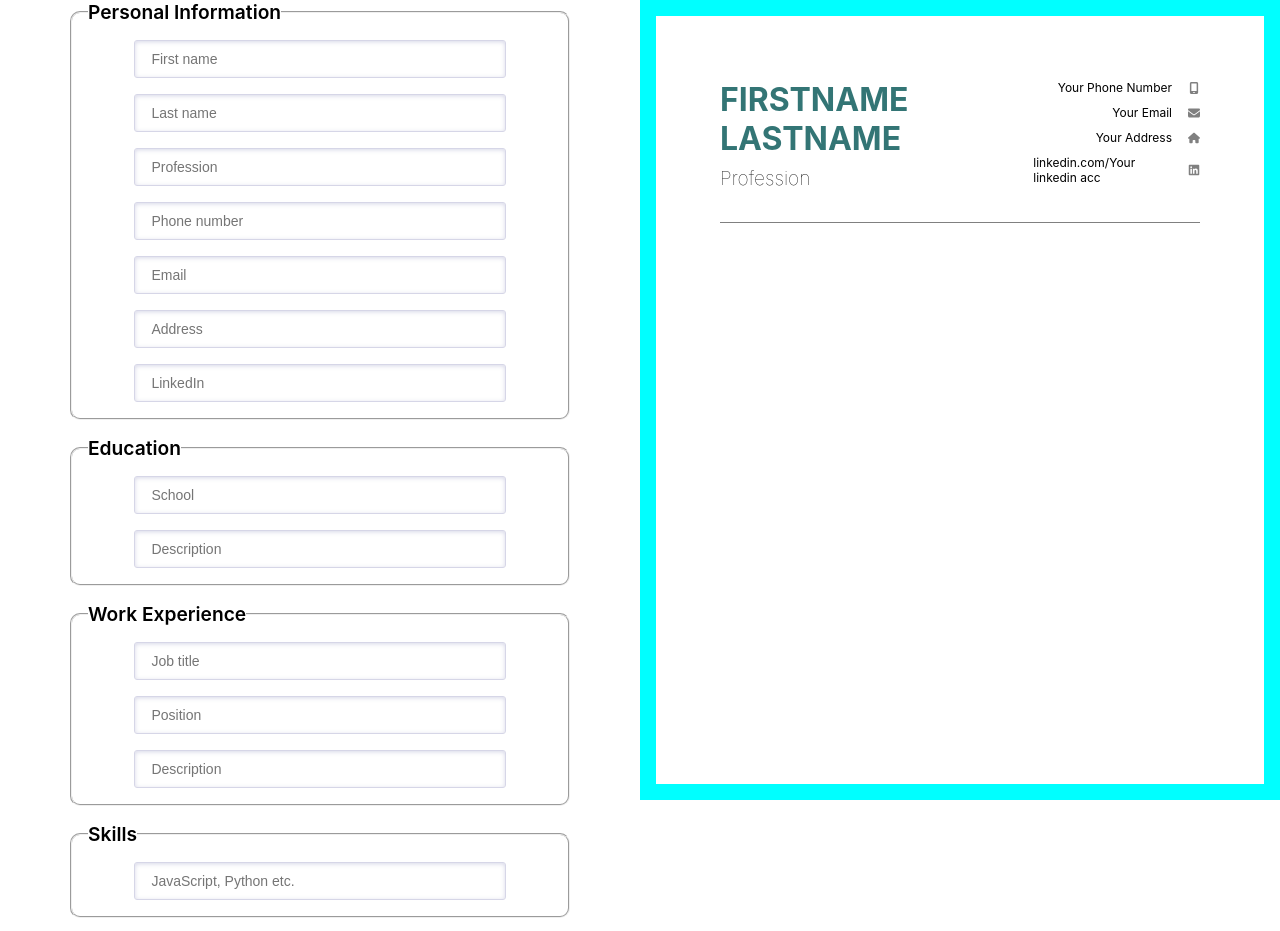
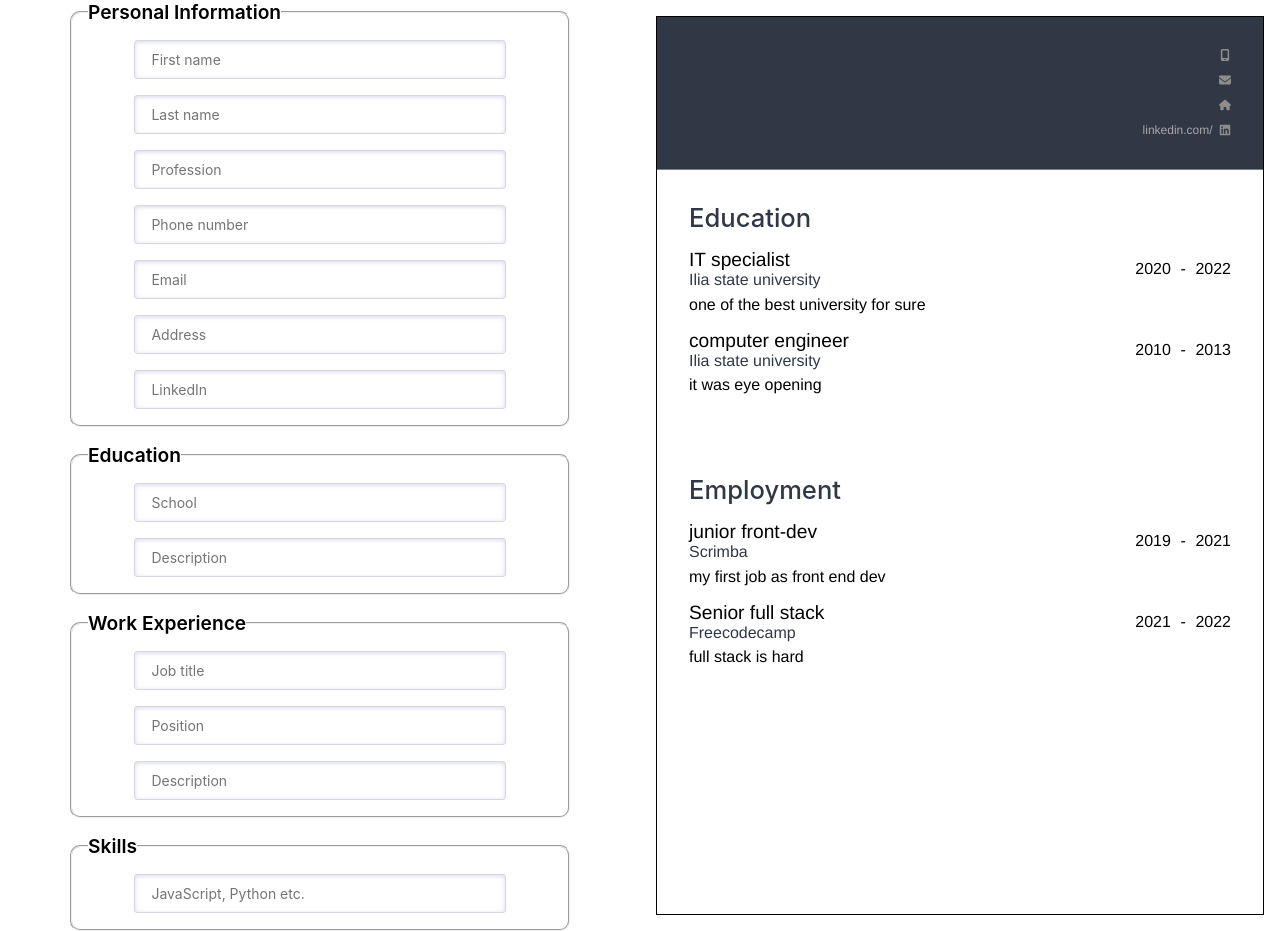
Before and after one commit to davitJabushanuri/cv-project, a React (Create React App) app: page / in a window 1280 px wide. Built offline with nearby package versions, Linux system fonts and the light colour scheme.

Commit message:
add education and employment on resume

```diff
--- a/src/App.css
+++ b/src/App.css
@@ -1,3 +1,11 @@
+* {
+	box-sizing: border-box;
+	padding: 0;
+	margin: 0;
+	font-family: -apple-system, BlinkMacSystemFont, 'Segoe UI', Roboto, Oxygen,
+		Ubuntu, Cantarell, 'Open Sans', 'Helvetica Neue', sans-serif;
+}
+
 .app {
 	min-height: 100vh;
 	display: flex;
--- a/src/App.js
+++ b/src/App.js
@@ -6,13 +6,46 @@ import { useState } from 'react'
 
 function App() {
 	const [info, setInfo] = useState({
-		firstname: 'Firstname',
-		lastname: 'Lastname',
-		profession: 'Profession',
-		phone: 'Your Phone Number',
-		email: 'Your Email',
-		address: 'Your Address',
-		linkedin: 'Your linkedin acc',
+		firstname: '',
+		lastname: '',
+		profession: '',
+		phone: '',
+		email: '',
+		address: '',
+		linkedin: '',
+		education: [
+			{
+				specialty: 'IT specialist',
+				university: 'Ilia state university',
+				startDate: 2020,
+				endDate: 2022,
+				description: 'one of the best university for sure',
+			},
+			{
+				specialty: 'computer engineer',
+				university: 'Ilia state university',
+				startDate: 2010,
+				endDate: 2013,
+				description: 'it was eye opening',
+			},
+		],
+
+		employment: [
+			{
+				position: 'junior front-dev',
+				employer: 'Scrimba',
+				startDate: 2019,
+				endDate: 2021,
+				description: 'my first job as front end dev',
+			},
+			{
+				position: 'Senior full stack',
+				employer: 'Freecodecamp',
+				startDate: 2021,
+				endDate: 2022,
+				description: 'full stack is hard',
+			},
+		],
 	})
 	return (
 		<div className='app'>
--- a/src/components/input/Input.js
+++ b/src/components/input/Input.js
@@ -1,7 +1,6 @@
 import React from 'react'
 
 const Input = ({ info, setInfo }) => {
-	console.log(info)
 	const saveInput = e => {
 		setInfo({
 			...info,
--- /dev/null
+++ b/src/components/output/Education.js
@@ -0,0 +1,29 @@
+import React from 'react'
+
+const Education = ({ education }) => {
+	return (
+		<div className='education'>
+			<h1 className='heading'>Education</h1>
+			{education.map(x => {
+				return (
+					<div className='university'>
+						<div className='university-info'>
+							<div className='university-name'>
+								<p className='specialty'>{x.specialty}</p>
+								<p className='name'>{x.university}</p>
+							</div>
+							<div className='years'>
+								<p>{x.startDate}</p>
+								<p>-</p>
+								<p>{x.endDate}</p>
+							</div>
+						</div>
+						<p>{x.description}</p>
+					</div>
+				)
+			})}
+		</div>
+	)
+}
+
+export default Education
--- /dev/null
+++ b/src/components/output/Employment.js
@@ -0,0 +1,30 @@
+import React from 'react'
+
+const Employment = ({ employment }) => {
+	console.log(employment)
+	return (
+		<div className='employment education'>
+			<h1 className='heading'>Employment</h1>
+			{employment.map(x => {
+				return (
+					<div className='job university'>
+						<div className='job-info university-info'>
+							<div className='job-name university-name'>
+								<p className='specialty'>{x.position}</p>
+								<p className='name'>{x.employer}</p>
+							</div>
+							<div className='years'>
+								<p>{x.startDate}</p>
+								<p>-</p>
+								<p>{x.endDate}</p>
+							</div>
+						</div>
+						<p>{x.description}</p>
+					</div>
+				)
+			})}
+		</div>
+	)
+}
+
+export default Employment
--- a/src/components/output/Output.css
+++ b/src/components/output/Output.css
@@ -5,9 +5,8 @@
 }
 
 .output {
-	height: 100vh;
+	min-height: 100vh;
 	padding: 1rem;
-	background-color: aqua;
 	display: flex;
 	justify-content: center;
 }
@@ -15,10 +14,13 @@
 .resume {
 	width: 800px;
 	background-color: #fff;
-	padding: 4rem;
+
+	border: 1px solid black;
 }
 
 .personal-information {
+	background-color: #303846;
+	padding: 2rem;
 	display: flex;
 	justify-content: space-between;
 	padding-bottom: 2rem;
@@ -29,31 +31,32 @@
 	display: flex;
 	justify-content: center;
 	flex-direction: column;
-	gap: 0.5rem;
+	margin-bottom: 1rem;
 }
 
 .left > h1 {
-	font-weight: 700;
+	color: #fff;
+	font-weight: 600;
 	font-size: 2rem;
-	text-transform: uppercase;
-	color: rgb(51, 117, 117);
 }
 
 .left > p {
-	font-weight: 100;
+	color: rgb(190, 190, 190);
+	font-weight: 200;
 	font-size: 1.2rem;
 }
 
 .right {
+	color: rgb(173, 166, 166);
 	display: flex;
 	flex-direction: column;
-	gap: 10px;
+	gap: 0.8rem;
 	font-size: 12px;
 }
 
 .contact-info {
 	display: flex;
-	gap: 1rem;
+	gap: 0.4rem;
 	justify-content: right;
 }
 
@@ -66,5 +69,47 @@
 .contact-icon {
 	height: 12px;
 	width: 12px;
-	color: gray;
+	color: rgb(143, 140, 140);
 }
+
+.education {
+	padding: 2rem;
+}
+
+.university {
+	margin-bottom: 1rem;
+}
+
+.heading {
+	font-weight: 500;
+	font-size: 1.6rem;
+	color: #303846;
+	margin-bottom: 1rem;
+}
+
+.university-info {
+	display: flex;
+	justify-content: space-between;
+	align-items: center;
+	margin-bottom: 0.4rem;
+}
+
+.specialty {
+	font-size: 1.2rem;
+}
+
+.name {
+	font-weight: 300;
+	color: #303846;
+}
+
+.years {
+	display: flex;
+	gap: 0.6rem;
+	justify-content: center;
+	align-items: center;
+}
+
+p {
+	font-family: 'Franklin Gothic Medium', 'Arial Narrow', Arial, sans-serif;
+}
--- a/src/components/output/Output.js
+++ b/src/components/output/Output.js
@@ -1,58 +1,16 @@
 import React from 'react'
 import './Output.css'
-import { FontAwesomeIcon } from '@fortawesome/react-fontawesome'
-import {
-	faMobileScreen,
-	faEnvelope,
-	faHouse,
-	faLink,
-} from '@fortawesome/free-solid-svg-icons'
-import { faLinkedin } from '@fortawesome/free-brands-svg-icons'
+import PersonalDetails from './PersonalDetails'
+import Education from './Education'
+import Employment from './Employment'
 
-const Output = props => {
-	const { firstname, lastname, profession, phone, email, address, linkedin } =
-		props.info
-
+const Output = ({ info }) => {
 	return (
 		<div className='output'>
 			<div className='resume'>
-				<div className='personal-information'>
-					<div className='left'>
-						<h1 className='fullname'>
-							{firstname} {lastname}
-						</h1>
-						<p className='profession'>{profession}</p>
-					</div>
-					<div className='right'>
-						<div className='phone contact-info'>
-							<p>{phone}</p>
-							<div className='icon-container'>
-								<FontAwesomeIcon
-									className='contact-icon'
-									icon={faMobileScreen}
-								/>
-							</div>
-						</div>
-						<div className='mail contact-info'>
-							<p>{email}</p>
-							<div className='icon-container'>
-								<FontAwesomeIcon className='contact-icon' icon={faEnvelope} />
-							</div>
-						</div>
-						<div className='address contact-info'>
-							<p>{address}</p>
-							<div className='icon-container'>
-								<FontAwesomeIcon className='contact-icon' icon={faHouse} />
-							</div>
-						</div>
-						<div className='linkedin contact-info'>
-							<p>linkedin.com/{linkedin}</p>
-							<div className='icon-container'>
-								<FontAwesomeIcon className='contact-icon' icon={faLinkedin} />
-							</div>
-						</div>
-					</div>
-				</div>
+				<PersonalDetails personalDetails={info} />
+				<Education education={info.education} />
+				<Employment employment={info.employment} />
 			</div>
 		</div>
 	)
--- /dev/null
+++ b/src/components/output/PersonalDetails.js
@@ -0,0 +1,53 @@
+import React from 'react'
+import { FontAwesomeIcon } from '@fortawesome/react-fontawesome'
+import {
+	faMobileScreen,
+	faEnvelope,
+	faHouse,
+	faLink,
+} from '@fortawesome/free-solid-svg-icons'
+import { faLinkedin } from '@fortawesome/free-brands-svg-icons'
+
+const PersonalDetails = info => {
+	const { firstname, lastname, profession, phone, email, address, linkedin } =
+		info.personalDetails
+
+	return (
+		<div className='personal-information'>
+			<div className='left'>
+				<h1 className='fullname'>
+					{firstname} {lastname}
+				</h1>
+				<p className='profession'>{profession}</p>
+			</div>
+			<div className='right'>
+				<div className='phone contact-info'>
+					<p>{phone}</p>
+					<div className='icon-container'>
+						<FontAwesomeIcon className='contact-icon' icon={faMobileScreen} />
+					</div>
+				</div>
+				<div className='mail contact-info'>
+					<p>{email}</p>
+					<div className='icon-container'>
+						<FontAwesomeIcon className='contact-icon' icon={faEnvelope} />
+					</div>
+				</div>
+				<div className='address contact-info'>
+					<p>{address}</p>
+					<div className='icon-container'>
+						<FontAwesomeIcon className='contact-icon' icon={faHouse} />
+					</div>
+				</div>
+				<div className='linkedin contact-info'>
+					<p>linkedin.com/{linkedin}</p>
+					<div className='icon-container'>
+						<FontAwesomeIcon className='contact-icon' icon={faLinkedin} />
+					</div>
+				</div>
+			</div>
+		</div>
+	)
+}
+
+export default PersonalDetails
```
